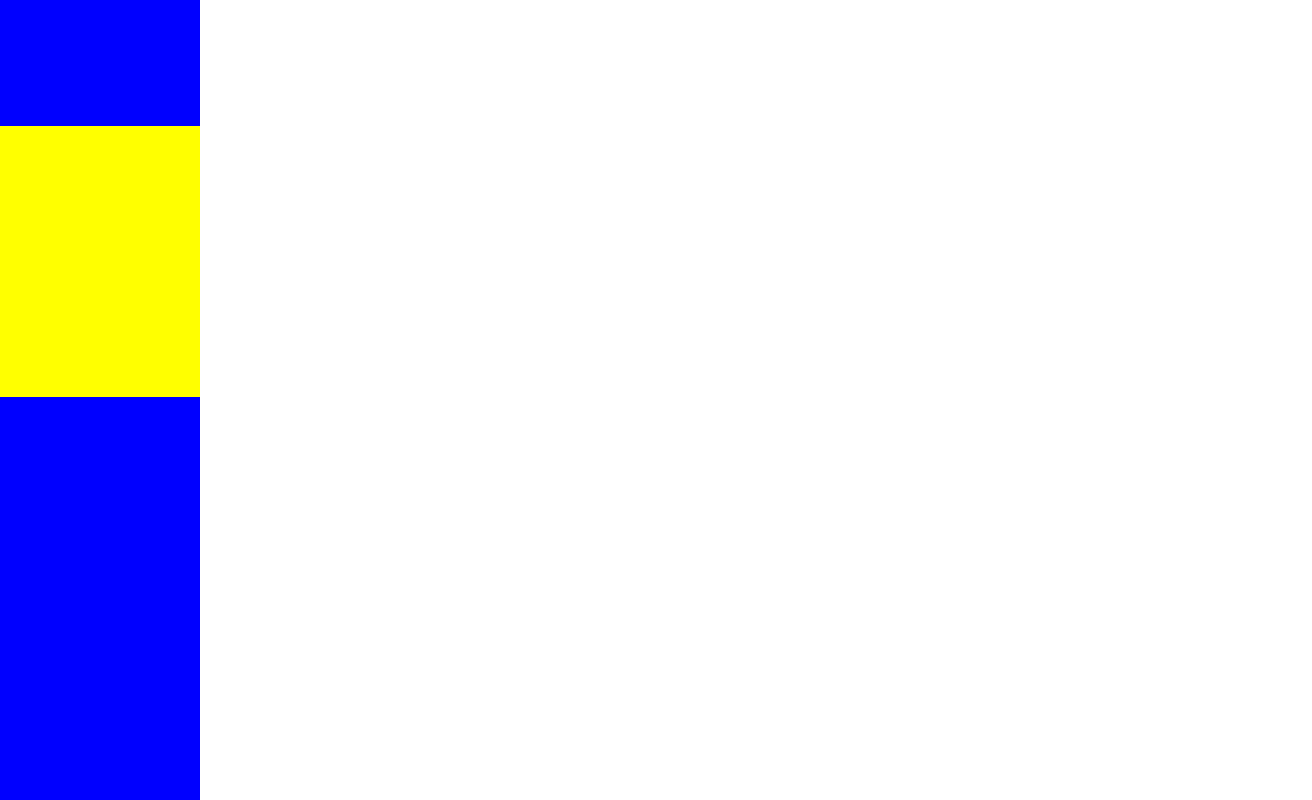
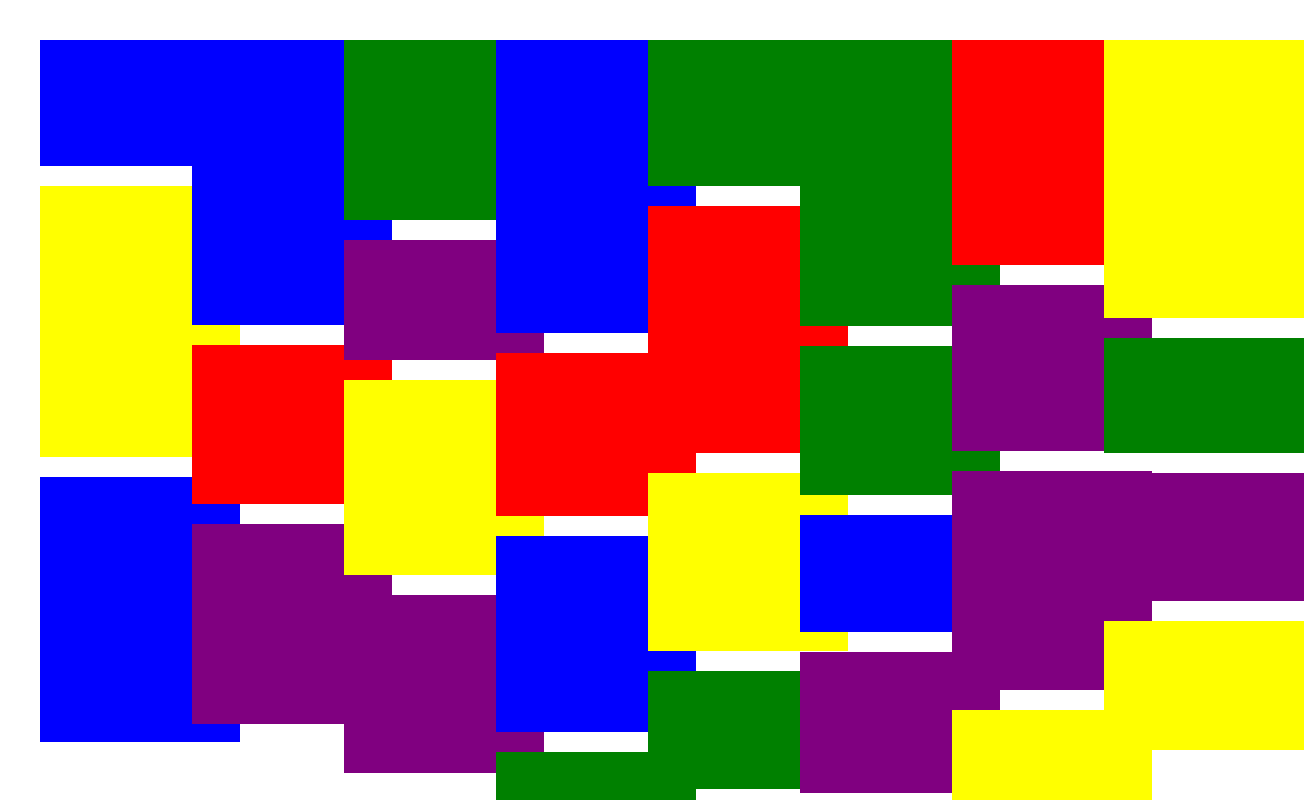
Before and after one commit to mrjackphil/masonry-app, a React (Create React App) app: page / in a window 1280 px wide. Shown: the top 800 px of the page, 1312 px wide, since content can reach past the window. Built offline with nearby package versions, Linux system fonts and the light colour scheme.

Commit message:
Refactor App and Tile styles for init masonry-like look

```diff
--- a/src/App.css
+++ b/src/App.css
@@ -1,10 +1,8 @@
 .App {
-  text-align: center;
-}
-
-.App-logo {
-  animation: App-logo-spin infinite 20s linear;
-  height: 40vmin;
+	column-count: 8;
+	column-gap: 0;
+	width: auto;
+	padding: 2rem;
 }
 
 .App-header {
--- a/src/components/Tile.css
+++ b/src/components/Tile.css
@@ -1,3 +1,5 @@
 .tile {
+	margin: .5rem;
+	display: inline-block;
     width: 200px;
 }
```
